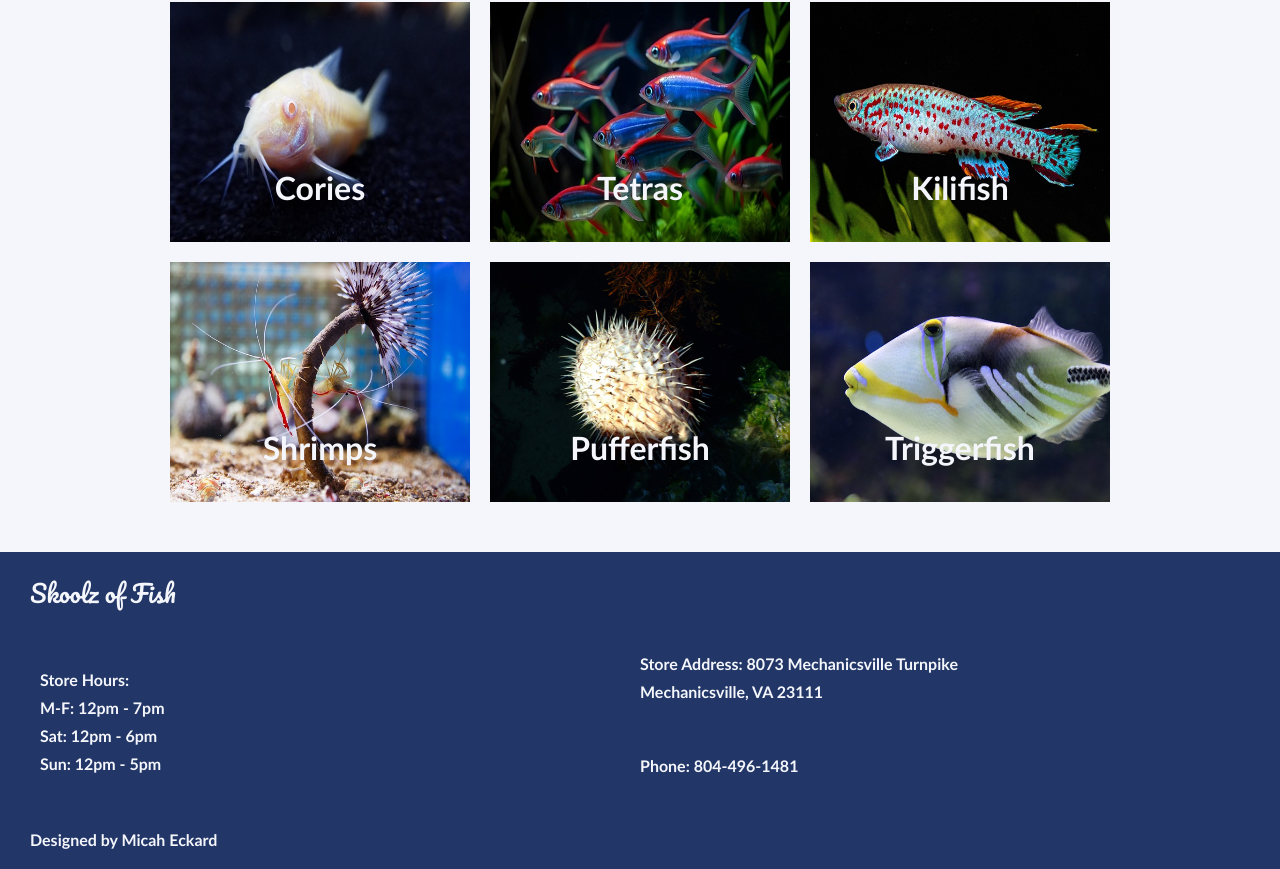
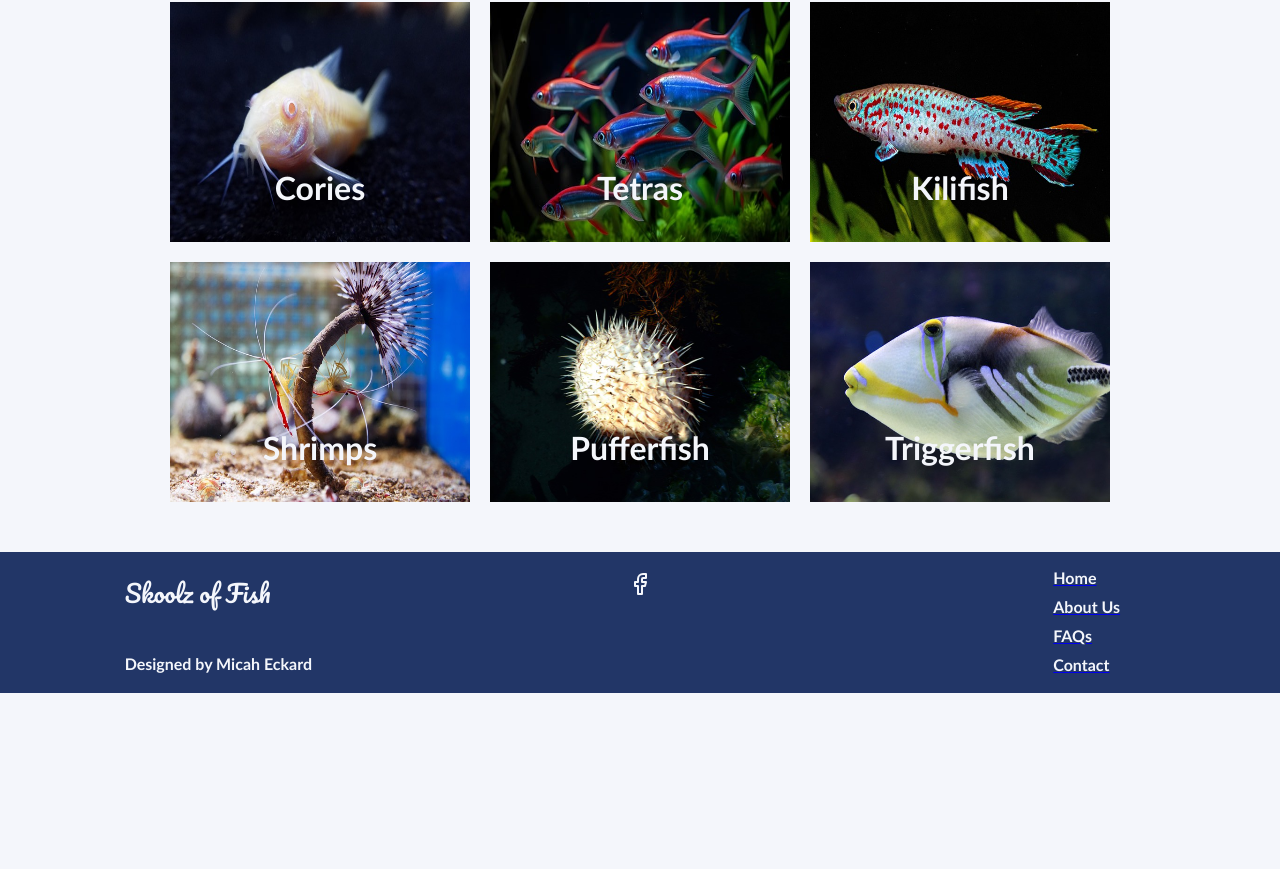
Before and after one commit to meckard/Skoolz-of-Fish, a Next.js app: page / in a window 1280 px wide. Shown: the part 1635-2504 px from the top of the page. After the commit the page ends 2328 px from the top, so only its background shows below. Built offline with nearby package versions, Linux system fonts and the light colour scheme.

Commit message:
finished redoing footer

```diff
--- /dev/null
+++ b/app/Components/facebookIcon.js
@@ -0,0 +1,18 @@
+export default function FacebookIcon(props) {
+    return (
+      <svg
+        {...props}
+        xmlns="http://www.w3.org/2000/svg"
+        width="24"
+        height="24"
+        viewBox="0 0 24 24"
+        fill="none"
+        stroke="currentColor"
+        strokeWidth="2"
+        strokeLinecap="round"
+        strokeLinejoin="round"
+      >
+        <path d="M18 2h-3a5 5 0 0 0-5 5v3H7v4h3v8h4v-8h3l1-4h-4V7a1 1 0 0 1 1-1h3z" />
+      </svg>
+    )
+  }
--- a/app/Components/footer.js
+++ b/app/Components/footer.js
@@ -1,21 +1,28 @@
 import styles from '../page.module.css'
 import { pacifico } from '../layout'
+import FacebookIcon from './facebookIcon'
+import Link from 'next/link'
 
 export default function Footer () {
     return (
         <footer className={styles.footer}>
-            <h3 className={pacifico.className}>Skoolz of Fish</h3>
-            <div className={styles.footerInfo}>
-                <ul className={styles.hours}>
-                    Store Hours:
-                    <li>M-F: 12pm - 7pm</li>
-                    <li>Sat: 12pm - 6pm</li>
-                    <li>Sun: 12pm - 5pm</li>
+            <div>
+                <h3 className={pacifico.className}>Skoolz of Fish</h3>
+                <div className={styles.footerInfo}>
+                </div>
+                <p className={styles.designer}>Designed by Micah Eckard</p>
+            </div>
+            <div className={styles.social}>
+                <FacebookIcon/>
+            </div>
+            <div className={styles.miniNav}>
+                <ul>
+                    <Link href='/'><li>Home</li></Link>
+                    <Link href='/about'><li>About Us</li></Link>
+                    <Link href='/faq'><li>FAQs</li></Link>
+                    <Link href='/contact'><li>Contact</li></Link>
                 </ul>
-                <p>Store Address: 8073 Mechanicsville Turnpike <br/> Mechanicsville, VA 23111</p>
-                <p>Phone: 804-496-1481</p>
             </div>
-            <p className={styles.designer}>Designed by Micah Eckard</p>
         </footer>
     )
 }
--- /dev/null
+++ b/app/config.js
@@ -0,0 +1,2 @@
+
+export const AK = process.env.CONTACT_FORM
--- a/app/page.module.css
+++ b/app/page.module.css
@@ -165,7 +165,9 @@
 }
 
 .footer {
-  justify-content: center;
+  display: grid;
+  grid-template-columns: 1fr 1fr 1fr;
+  justify-items: center;
   background-color: var(--dark-blue);
   color: var(--light-text);
   font-weight: bold;
@@ -173,7 +175,6 @@
   height: 100%;
   width: 100%;
   margin-top: 50px;
-  align-items: center;
   font-size: 1rem;
 }
 
@@ -193,8 +194,27 @@
   line-height: 1.75rem;
 }
 
+.social {
+  margin: 20px;
+}
+
+.miniNav ul {
+  list-style-type: none;
+}
+
+.miniNav li {
+  color: var(--light-text);
+  text-decoration: none;
+  margin: 10px;
+}
+
 .hours {
   grid-row: 1 / span 2;
+  margin: 20px 40px;
+}
+
+.hour {
+  padding: 5px;
 }
 
 .footerInfo ul {
@@ -294,13 +314,25 @@
   color: var(--dark-blue);
 }
 
+.contactPage {
+  display: flex;
+  justify-content: center;
+}
+
 .contactUs {
   display: flex;
+  justify-content: left;
   align-items: center;
-  justify-content: left;
   flex-direction: column;
   height: 400px;
-  width: 40%;
+  width: 45%;
+  border: 2px solid var(--button-blue);
+  border-radius: 5px;
+  margin: 20px;
+}
+
+.contactUs h2 {
+  color: var(--dark-blue)
 }
 
 .contactUs form {
@@ -317,11 +349,63 @@
   border-radius: 10px;
   border-color: lightgrey;
   border-style: solid;
+  padding: 5px;
+  font-family: 'Gill Sans', 'Gill Sans MT', Calibri, 'Trebuchet MS', sans-serif;
+}
+
+.contactUs input::placeholder{
+  color: var(--dark-blue);
 }
 
 .contactUs textarea {
   height: 60px;
   width: 100%;
   border-radius: 10px;
-  border: 2px inset light lightgrey
+  border: 2px solid lightgrey;
+  resize: none;
+  font-size: 15px;
+  padding: 5px;
+  font-family: 'Gill Sans', 'Gill Sans MT', Calibri, 'Trebuchet MS', sans-serif;
 }
+
+.contactUs textarea::placeholder {
+  color: var(--dark-blue);
+}
+
+.contactForm button {
+  background-color: var(--button-blue);
+  color: white;
+  font-weight: bold;
+  border-radius: 5px;
+  border: none;
+  padding: 10px;
+  width: 100%;
+}
+
+.storeInfo {
+  display: flex;
+  flex-direction: column;
+  height: 400px;
+  width: 45%;
+  border: 2px solid var(--button-blue);
+  border-radius: 5px;
+  margin: 20px;
+  font-weight: bold;
+  color: var(--dark-blue);
+}
+
+.storeInfo h2 {
+  text-align: center;
+}
+
+.storeInfo p {
+  margin: 20px 40px;
+}
+
+.storeInfo ul {
+  padding: 0;
+}
+
+.storeInfo li {
+  list-style-type: none;
+}
```
Also changed, not shown: app/contact/page.js (+37 -6 lines).
